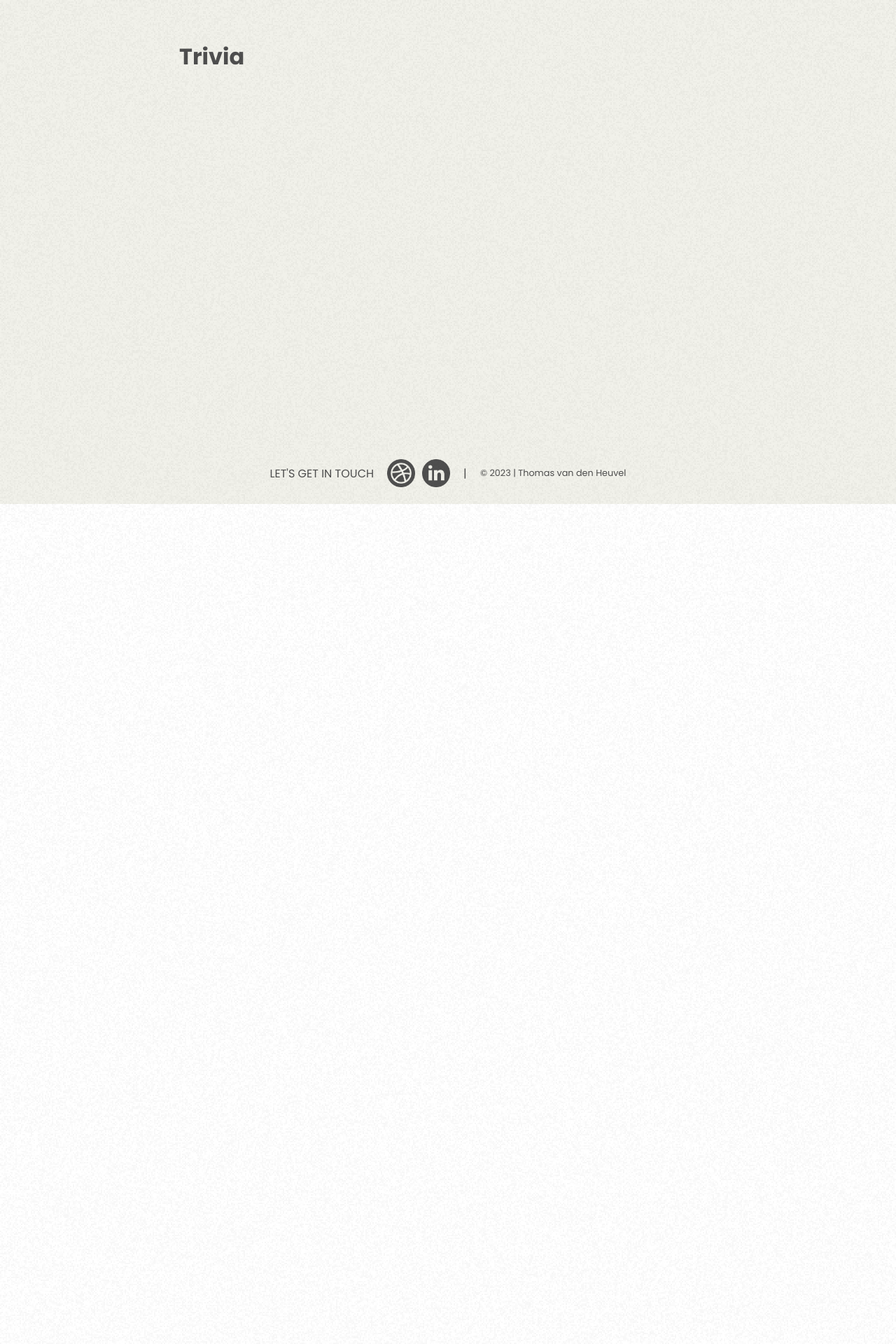
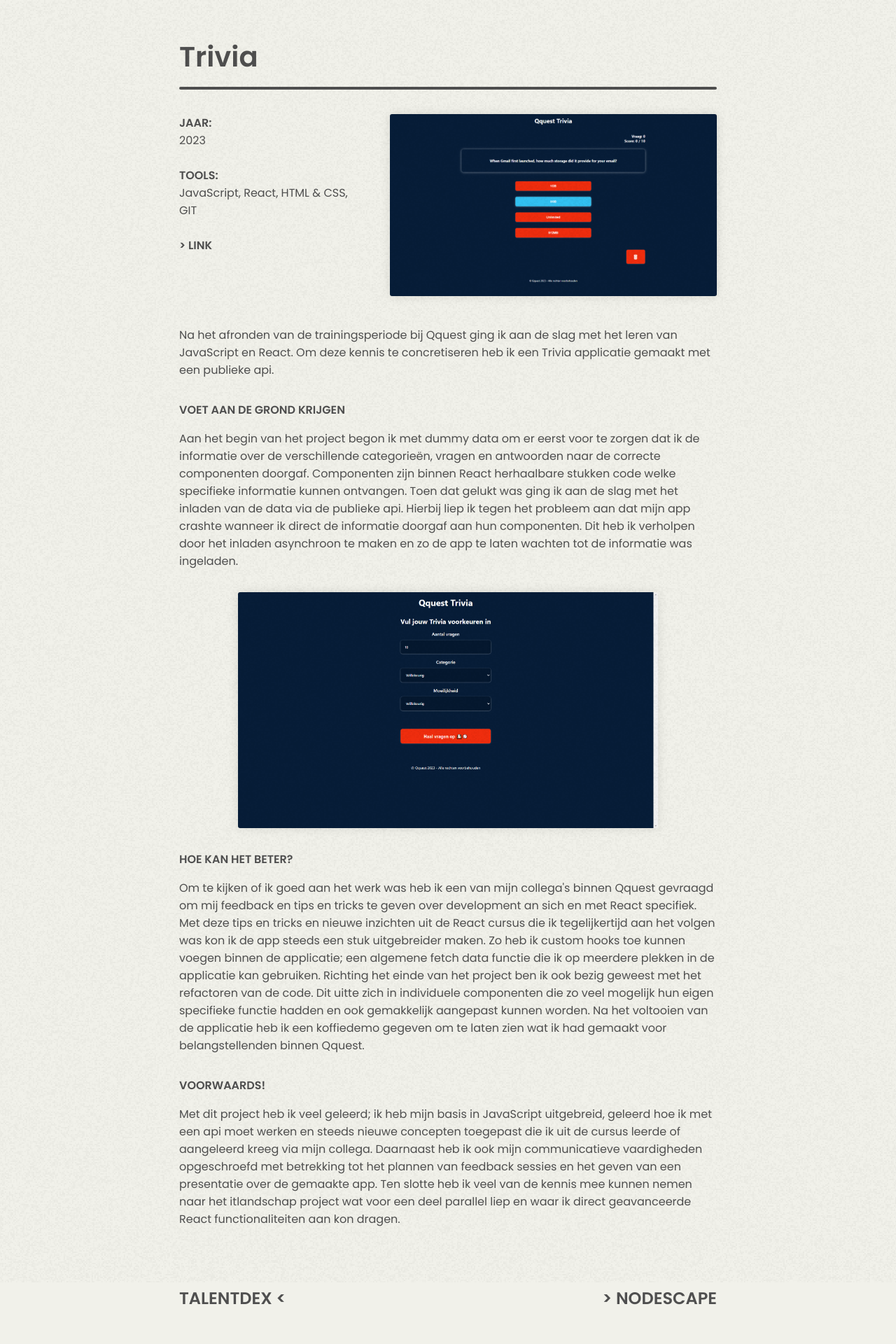
Before and after one commit to TvdH-UX/portfolio, a React (Create React App) app: page /mijnwerk/trivia in a window 1280 px wide. Shown: the part 80-2000 px from the top of the page at 70% size. Before the commit the page ends 800 px from the top, so only its background shows below. Built offline with nearby package versions, Linux system fonts and the light colour scheme.

Commit message:
All content added + scroll to top

```diff
--- a/src/App.module.css
+++ b/src/App.module.css
@@ -7,7 +7,7 @@
 .container {
   display: flex;
   align-items: center;
-  justify-content: center;
+  justify-content: space-between;
   padding: 0 16rem;
   background-color: #f1f1ea;
   z-index: 2;
--- a/src/components/Project.js
+++ b/src/components/Project.js
@@ -15,6 +15,7 @@ export function Project({
   projectSubheader3,
   projectP3,
   projectPhoto1,
+  previousProject,
   nextProject,
 }) {
   return (
@@ -29,8 +30,11 @@ export function Project({
           <h2>Tools:</h2>
           <p>{projectTools}</p>
           <br />
-          <h2>Link:</h2>
-          <p>{projectLink}</p>
+          {projectLink && (
+            <a href={projectLink} target="_blank">
+              {">"} Link
+            </a>
+          )}
         </div>
         <div className={styles.projectPhoto}>
           <img src={projectPhoto} alt={projectTitle + " preview photo"} />
@@ -43,10 +47,21 @@ export function Project({
         <img src={projectPhoto1} alt="" />
         <h2 className={styles.subheader}>{projectSubheader2}</h2>
         <p>{projectP2}</p>
+        {projectSubheader3 && (
+          <>
+            <h2 className={styles.subheader}>{projectSubheader3}</h2>
+            <p>{projectP3}</p>
+          </>
+        )}
       </div>
       <div className={styles.navSection}>
+        <Link to={`/mijnwerk/${previousProject}`}>
+          <h3 className={styles.previous}>
+            {previousProject} {"<"}
+          </h3>
+        </Link>
         <Link to={`/mijnwerk/${nextProject}`}>
-          <h3>
+          <h3 className={styles.next}>
             {">"} {nextProject}
           </h3>
         </Link>
--- a/src/components/Project.module.css
+++ b/src/components/Project.module.css
@@ -26,12 +26,26 @@
   display: flex;
   justify-content: space-between;
   padding: 1rem 0;
-  gap: 6rem;
+  gap: 2rem;
 }
 
 .headerSection img {
-  height: 300px;
+  height: 260px;
   box-shadow: 0 0 15px rgba(0, 0, 0, 0.1);
+  border-radius: 3px;
+}
+
+.headerSection a {
+  text-transform: uppercase;
+  font-size: 1rem;
+  transition: 0.3s;
+  font-weight: 600;
+}
+
+.headerSection a:hover {
+  background-color: #a1d3af;
+  padding-left: 0.3rem;
+  padding-right: 1.3rem;
 }
 
 .contentSection {
@@ -49,10 +63,14 @@
   align-self: center;
   width: 600px;
   box-shadow: 0 0 15px rgba(0, 0, 0, 0.1);
+  border-radius: 3px;
 }
 
 .navSection {
-  margin-top: 1rem;
+  justify-content: space-between;
+  display: flex;
+  width: 100%;
+  margin-top: 4rem;
   align-self: flex-end;
 }
 
@@ -60,4 +78,17 @@
   font-size: 1.5rem;
   font-weight: 600;
   text-transform: uppercase;
+  transition: 0.3s;
 }
+
+.next:hover {
+  background-color: #a1d3af;
+  padding-left: 0.3rem;
+  padding-right: 1.3rem;
+}
+
+.previous:hover {
+  background-color: #a1d3af;
+  padding-left: 1.3rem;
+  padding-right: 0.3rem;
+}
--- /dev/null
+++ b/src/components/ScrollToTop.js
@@ -0,0 +1,12 @@
+import { useEffect } from "react";
+import { useLocation } from "react-router-dom";
+
+export default function ScrollToTop() {
+  const { pathname } = useLocation();
+
+  useEffect(() => {
+    window.scrollTo(0, 0);
+  }, [pathname]);
+
+  return null;
+}
--- a/src/index.js
+++ b/src/index.js
@@ -3,11 +3,13 @@ import ReactDOM from "react-dom/client";
 import { BrowserRouter } from "react-router-dom";
 import "./index.css";
 import App from "./App";
+import ScrollToTop from "./components/ScrollToTop";
 
 const root = ReactDOM.createRoot(document.getElementById("root"));
 root.render(
   <React.StrictMode>
     <BrowserRouter>
+      <ScrollToTop />
       <App />
     </BrowserRouter>
   </React.StrictMode>
--- a/src/pages/NodeScape.js
+++ b/src/pages/NodeScape.js
@@ -5,16 +5,20 @@ import NodeScapePhoto1 from "../images/NodeScapeSingleSignOn.png";
 const title = "NodeScape";
 const year = "2023";
 const tools = "JavaScript, React, HTML & CSS, Git, AWS";
-const link = "Binnenkort";
+const link = "";
 const photo = NodeScapePreview;
 const introduction =
-  "Tijdens het leren van React en het maken van mijn trivia applicatie werd ik ook gevraagd mee te werken aan een app die het IT landschap van Qquest in kaart kon brengen. Dit project doe ik met twee collega's en betreft een full-stack applicatie. Met deze app wordt essentiële informatie over applicaties getoond die binnen het bedrijf gebruikt of gemaakt zijn gericht op het beheer onderhouden.";
-const header1 = "Aan de slag";
+  "Tijdens het leren van React en het maken van mijn trivia applicatie werd ik ook gevraagd mee te werken aan een app die het IT landschap van Qquest in kaart kon brengen. Het betreft een full-stack applicatie wat ik met 2 andere developers begon en wat is gegroeid naar een team van developers en testers met een product owner. Met deze app wordt essentiële informatie over applicaties getoond die binnen het bedrijf gebruikt of gemaakt zijn gericht op het beheer onderhouden.";
+const header1 = "Iteratie 1";
 const paragraph1 =
-  "Aan het begin van het project kwamen we voor het vraagstuk te staan hoe we het beste een grid met alle applicaties zouden kunnen maken. Eerst heb ik geprobeerd dit met CSS grid te realiseren, maar waarbij de vraag opkwam hoe we daar elementen op in konden laden. Uiteindelijk heb ik het idee opgebracht dit in een tabel te doen in plaats van met css grid, aangezien we daar geen tijdige oplossing voor konden vinden. Een andere van mijn werkzaamheden in de app was om een afbeelding uniek te maken wanneer deze wordt geüpload. Dit was een uitdaging omdat de functie omgebouwd moest worden en de verandering problemen veroorzaakte met het versturen van de data uit het formulier naar onze database. Door de code te refactoren en functies te verplaatsen naar aparte files heb ik het mijzelf overzichtelijker gemaakt en zo kon ik het probleem verhelpen. \nTijdens het project ben ik nog meer met refactoren bezig geweest, zoals het refactoren van volledige pagina's, waarbij ik de code samenvoegde van de pagina's waar men een app kan toevoegen of diens informatie kan bijwerken. Die code was op veel plekken hetzelfde, het was een mooie uitdaging om de code tot één te voegen en de paramaters dynamisch te maken. Daarnaast heb ik ook veel kennis opgedaan over hoe je de performance van een React app zo hoog mogelijk houdt door elementen alleen te laten re-renderen wanneer daar een verandering plaats vindt.";
+  "Een statische versie van het IT landschap vormde het begin van de itlandschap app. Aan het begin van het project kwamen we voor het vraagstuk te staan hoe we de statische versie naar code zouden vertalen. Eerst heb ik geprobeerd dit met CSS grid te realiseren, maar waarbij de vraag opkwam hoe we daar elementen op in konden laden. Uiteindelijk heb ik het idee opgebracht dit in een tabel te doen in plaats van met css grid, aangezien we daar geen tijdige oplossing voor konden vinden. Een andere van mijn werkzaamheden in de app was om een afbeelding uniek te maken wanneer deze wordt geüpload. Dit was een uitdaging omdat de functie omgebouwd moest worden en de verandering problemen veroorzaakte met het versturen van de data uit het formulier naar onze database. Door de code te refactoren en functies te verplaatsen naar aparte files heb ik het mijzelf overzichtelijker gemaakt en zo kon ik het probleem verhelpen. \nTijdens het project heb ik nog meer met refactoren bezig geweest, zoals het refactoren van volledige pagina's, waarbij ik de code samenvoegde van de pagina's waar men een app kan toevoegen of diens informatie kan bijwerken. Die code was op veel plekken hetzelfde, het was een mooie uitdaging om de code tot één te voegen en de paramaters dynamisch te maken. Daarnaast heb ik ook veel kennis opgedaan over hoe je de performance van een React app zo hoog mogelijk houdt door elementen alleen te laten re-renderen wanneer daar een verandering plaats vindt.";
 const projectPhoto1 = NodeScapePhoto1;
-const header2 = "Takeaways";
-const paragraph2 = `Tijdens dit project heb ik veel geleerd wat betreft het samenwerken met twee andere developers. Ik heb geleerd beter code te lezen, aangezien er zoveel wegen zijn die naar Rome leiden om een functionaliteit te implementeren en mijn collega's toch anders code schreven dan ik. Daarnaast heb ik ook geleerd om beter af te stemmen wie welke functionaliteit of probleem op gaat pakken om zo git conflicten te voorkomen. Ten slotte was het zeer leerzaam om aan een full-stack applicatie te werken en rekening te houden met het samenspel tussen front- en back-end.`;
+const header2 = "NodeScape";
+const paragraph2 = `Toen versie 0 alle functionaliteiten bevatte is er besloten versie 1 van de grond af aan op te bouwen, met de opgedane kennis en ervaring met React. Om te beginnen heb ik in Figma een ontwerp en styleguide gemaakt voor de applicatie als leidraad bij het ontwikkelen. Ook werd de app omgedoopt tot NodeScape, een pakkendere naam dan Itlandschap app. Bij deze nieuwe versie wordt flexibiliteit voorop gesteld; zo is de gebruiker niet gelimiteerd tot het toevoegen van apps, maar kan álles in de app gezet worden, een app, maar dus ook een SLA of beheerder. Door op zulke ‘nodes’ te klikken wordt de tabel ingeladen om alle gerelateerde nodes te tonen die samen dus alle relevante informatie laten zien. Een andere functionaliteit waar ik aan gewerkt heb is het inloggen zonder wachtwoord door middel van AWS lambda functies en het gebruik van cookies. Het duurde een tijd voordat we alles goed verbonden en werkend hadden, wat het extra tof maakt dat het nu werkt.`;
+const header3 = "Versie 1.0";
+const paragraph3 =
+  "Ook tijdens deze versie ben ik veel verantwoordelijk voor de structuur van de pagina met behulp van HTML & CSS en hamer ik op de gebruikservaring van de app. Daarnaast heb ik de API methodes gebouwd in AWS waarmee men nodes kan toevoegen en verwijderen. \nTot nu toe heb ik met deze iteratie veel geleerd wat betreft efficiënter en netter schrijven van code. Ook heb ik veel geleerd over verschillende AWS services en het gebruiken van lambda functies. De volgende items op het Kanban bord waar ik aan ga werken zijn het aanpassen van nodes en het toevoegen van een alert systeem wanneer bijvoorbeeld een licentie verloopt of dergelijke.";
+const previousProject = "trivia";
 const nextProject = "talentdex";
 
 export function NodeScape() {
@@ -31,6 +35,9 @@ export function NodeScape() {
       projectPhoto1={projectPhoto1}
       projectSubheader2={header2}
       projectP2={paragraph2}
+      projectSubheader3={header3}
+      projectP3={paragraph3}
+      previousProject={previousProject}
       nextProject={nextProject}
     />
   );
--- a/src/pages/TalentDex.js
+++ b/src/pages/TalentDex.js
@@ -1,3 +1,44 @@
+import { Project } from "../components/Project";
+import TalentDexPreview from "../images/TalentDexPreview.png";
+import TalentDexPhoto1 from "../images/TalentDexFeedbackGeven.png";
+
+const title = "TalentDex";
+const year = "2023";
+const tools = "Java, Selenium, Cucumber, Mendix";
+const link = "";
+const photo = TalentDexPreview;
+const introduction =
+  "Om beter te worden met test automatisering werk ik mee aan het interne TalentDex project. De TalentDex is onze interne app waarbij het rooster wordt vastgelegd en je trainers feedback kunt geven tijdens je trainingsperiode en andersom trainees wanneer je training geeft. Hierbij werk ik in een DevOps team.";
+const header1 = "Inventariseren";
+const paragraph1 =
+  "Toen ik begon met het automatiseren van de tests bekeek ik eerst welke testen er al waren. Aangezien er een tijd lang niets aan veranderd was betreft de automatisering heb ik eerst de oude nog relevante scenario’s weer werkend gemaakt. Vervolgens heb ik de scenario’s uitgewerkt die door een collega tester waren opgesteld. Hierbij liep ik vaak tegen het probleem aan dat mijn xpath selector het element niet selecteerde. Dit loste ik op door veel verschillende manieren van selecteren te gebruiken. Zo wordt nu getest of men feedback in kan vullen, of de feedback vanuit de view van de ontvanger overeenkomt met de input van de verstuurder en of de feedback succesvol verwijderd kan worden.";
+const projectPhoto1 = TalentDexPhoto1;
+const header2 = "Blik vooruit";
+const paragraph2 =
+  "Tot nu toe heb ik met veel trial and error geleerd over het selecteren van verschillende soorten elementen. Daarnaast heb ik geleerd met Cucumber goeie scenario’s met bijhorende stappen te formuleren en deze met de onderliggende Java Selenium code te doorlopen. Op dit moment ben ik bezig met het verder uitwerken en automatiseren van scenario’s voor nieuwe features.";
+const header3 = "";
+const paragraph3 = "";
+const previousProject = "nodescape";
+const nextProject = "trivia";
+
 export function TalentDex() {
-  return <h1>TalentDex</h1>;
+  return (
+    <Project
+      projectTitle={title}
+      projectYear={year}
+      projectTools={tools}
+      projectLink={link}
+      projectPhoto={photo}
+      projectIntroduction={introduction}
+      projectSubheader1={header1}
+      projectP1={paragraph1}
+      projectPhoto1={projectPhoto1}
+      projectSubheader2={header2}
+      projectP2={paragraph2}
+      projectSubheader3={header3}
+      projectP3={paragraph3}
+      previousProject={previousProject}
+      nextProject={nextProject}
+    />
+  );
 }
--- a/src/pages/Trivia.js
+++ b/src/pages/Trivia.js
@@ -1,3 +1,45 @@
+import { Project } from "../components/Project";
+import TriviaPreview from "../images/TriviaPreview.png";
+import TriviaPhoto1 from "../images/TriviaVoorkeuren.png";
+
+const title = "Trivia";
+const year = "2023";
+const tools = "JavaScript, React, HTML & CSS, GIT";
+const link = "https://tvdh-ux.github.io/trivia/";
+const photo = TriviaPreview;
+const introduction =
+  "Na het afronden van de trainingsperiode bij Qquest ging ik aan de slag met het leren van JavaScript en React. Om deze kennis te concretiseren heb ik een Trivia applicatie gemaakt met een publieke api.";
+const header1 = "Voet aan de grond krijgen";
+const paragraph1 =
+  "Aan het begin van het project begon ik met dummy data om er eerst voor te zorgen dat ik de informatie over de verschillende categorieën, vragen en antwoorden naar de correcte componenten doorgaf. Componenten zijn binnen React herhaalbare stukken code welke specifieke informatie kunnen ontvangen. Toen dat gelukt was ging ik aan de slag met het inladen van de data via de publieke api. Hierbij liep ik tegen het probleem aan dat mijn app crashte wanneer ik direct de informatie doorgaf aan hun componenten. Dit heb ik verholpen door het inladen asynchroon te maken en zo de app te laten wachten tot de informatie was ingeladen.";
+const projectPhoto1 = TriviaPhoto1;
+const header2 = "Hoe kan het beter?";
+const paragraph2 =
+  "Om te kijken of ik goed aan het werk was heb ik een van mijn collega's binnen Qquest gevraagd om mij feedback en tips en tricks te geven over development an sich en met React specifiek. Met deze tips en tricks en nieuwe inzichten uit de React cursus die ik tegelijkertijd aan het volgen was kon ik de app steeds een stuk uitgebreider maken. Zo heb ik custom hooks toe kunnen voegen binnen de applicatie; een algemene fetch data functie die ik op meerdere plekken in de applicatie kan gebruiken. Richting het einde van het project ben ik ook bezig geweest met het refactoren van de code. Dit uitte zich in individuele componenten die zo veel mogelijk hun eigen specifieke functie hadden en ook gemakkelijk aangepast kunnen worden. \nNa het voltooien van de applicatie heb ik een koffiedemo gegeven om te laten zien wat ik had gemaakt voor belangstellenden binnen Qquest.";
+const header3 = "Voorwaards!";
+const paragraph3 =
+  "Met dit project heb ik veel geleerd; ik heb mijn basis in JavaScript uitgebreid, geleerd hoe ik met een api moet werken en steeds nieuwe concepten toegepast die ik uit de cursus leerde of aangeleerd kreeg via mijn collega. Daarnaast heb ik ook mijn communicatieve vaardigheden opgeschroefd met betrekking tot het plannen van feedback sessies en het geven van een presentatie over de gemaakte app. Ten slotte heb ik veel van de kennis mee kunnen nemen naar het itlandschap project wat voor een deel parallel liep en waar ik direct geavanceerde React functionaliteiten aan kon dragen.";
+const previousProject = "talentdex";
+const nextProject = "nodescape";
+
 export function Trivia() {
-  return <h1>Trivia</h1>;
+  return (
+    <Project
+      projectTitle={title}
+      projectYear={year}
+      projectTools={tools}
+      projectLink={link}
+      projectPhoto={photo}
+      projectIntroduction={introduction}
+      projectSubheader1={header1}
+      projectP1={paragraph1}
+      projectPhoto1={projectPhoto1}
+      projectSubheader2={header2}
+      projectP2={paragraph2}
+      projectSubheader3={header3}
+      projectP3={paragraph3}
+      previousProject={previousProject}
+      nextProject={nextProject}
+    />
+  );
 }
```
Also changed, not shown: src/images/TalentDexFeedbackGeven.png (added), src/images/TriviaVoorkeuren.png (added).
